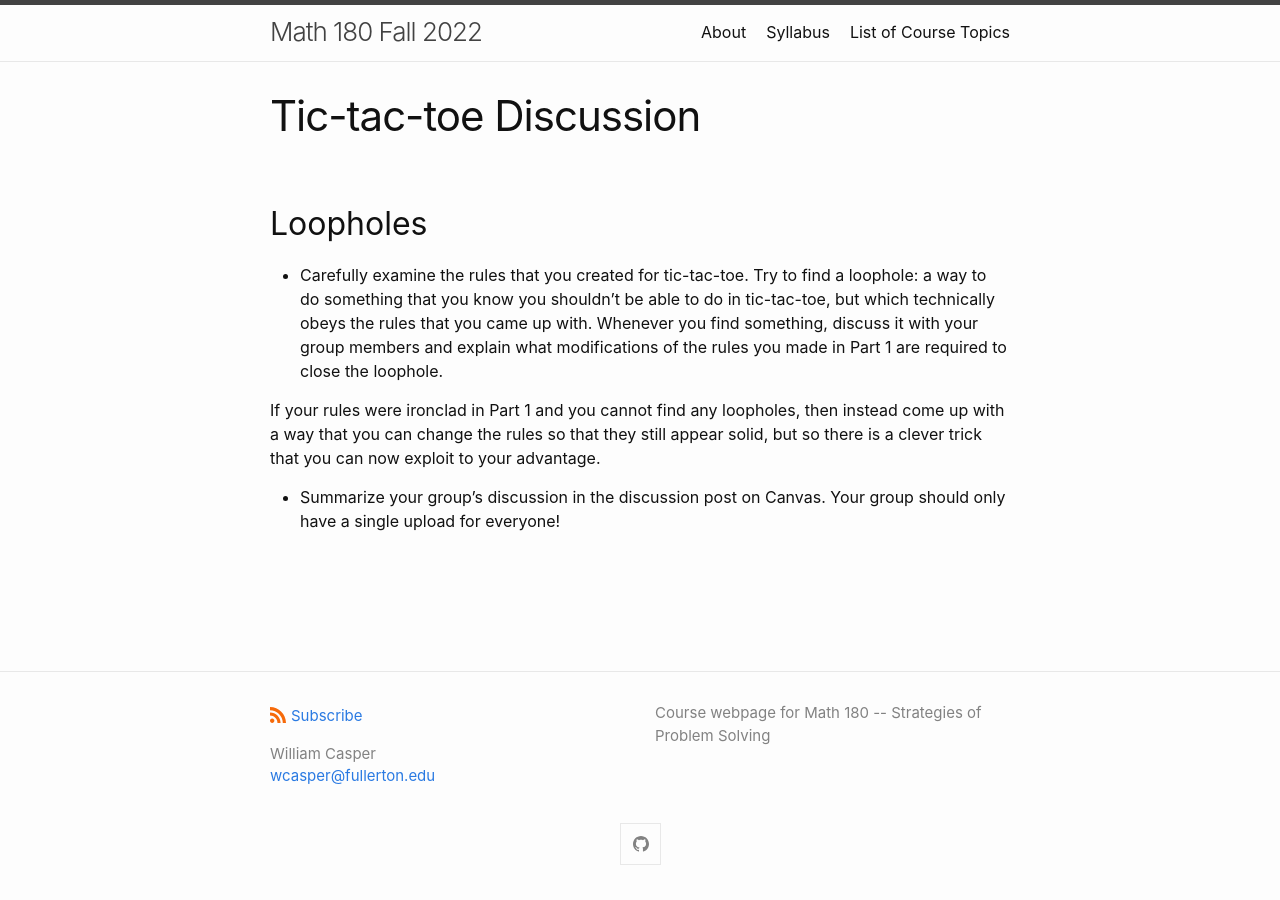
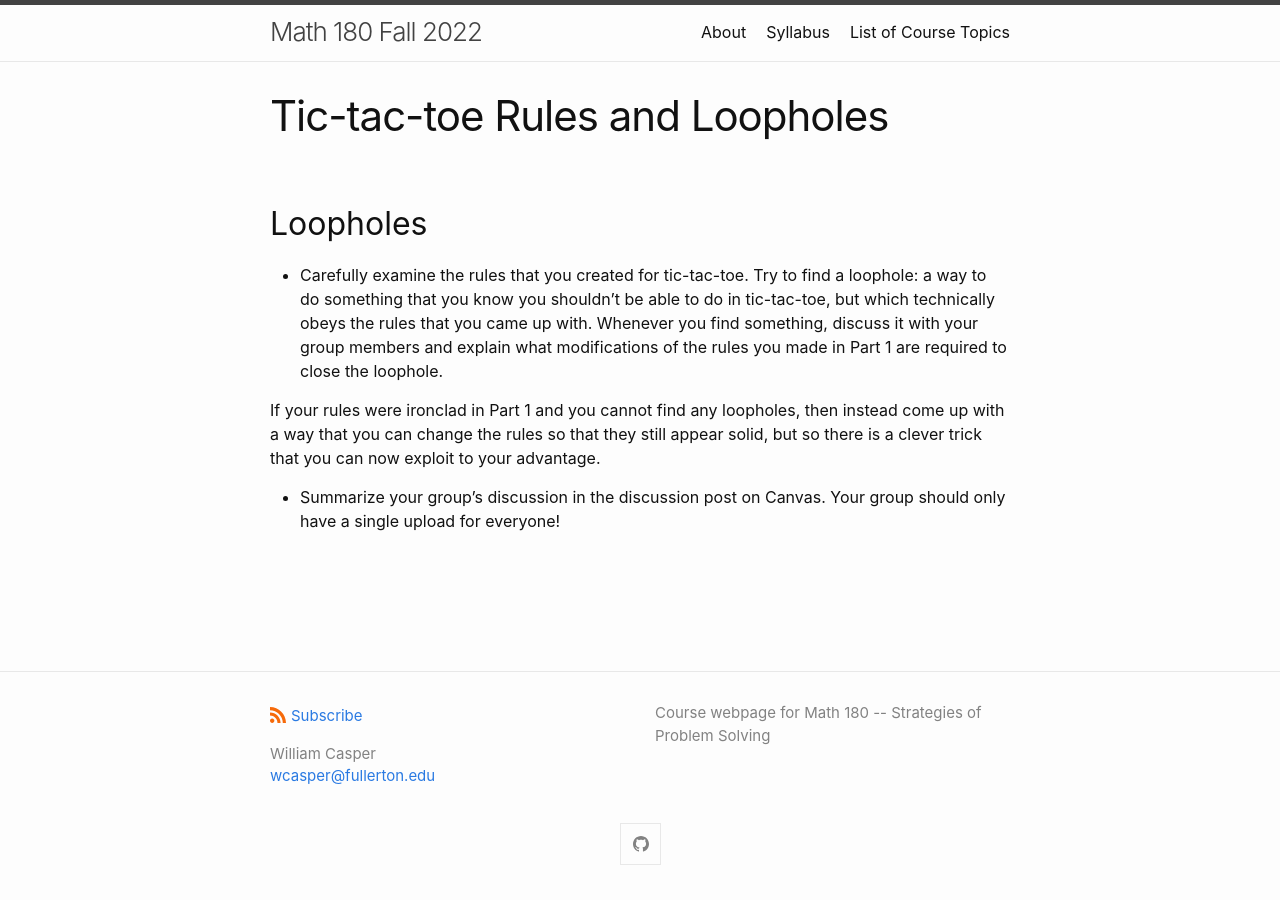
Before and after one commit to wcasper/math180fall2022, a Jekyll site: the page built from _modules/tic-tac-toe/discussion.md, in a window 1280 px wide. Built offline with Jekyll 4.4.1, drawn with Linux system fonts in a browser that asks for light colours.

Commit message:
changed title

```diff
--- a/_modules/tic-tac-toe/discussion.md
+++ b/_modules/tic-tac-toe/discussion.md
@@ -1,7 +1,7 @@
 ---
 layout: page
-title: Tic-tac-toe Discussion
-permalink: /modules/tic-tac-toe/discussion
+title: Tic-tac-toe Rules and Loopholes
+permalink: /modules/tic-tac-toe/loopholes
 ---
 
 ## Loopholes
```
